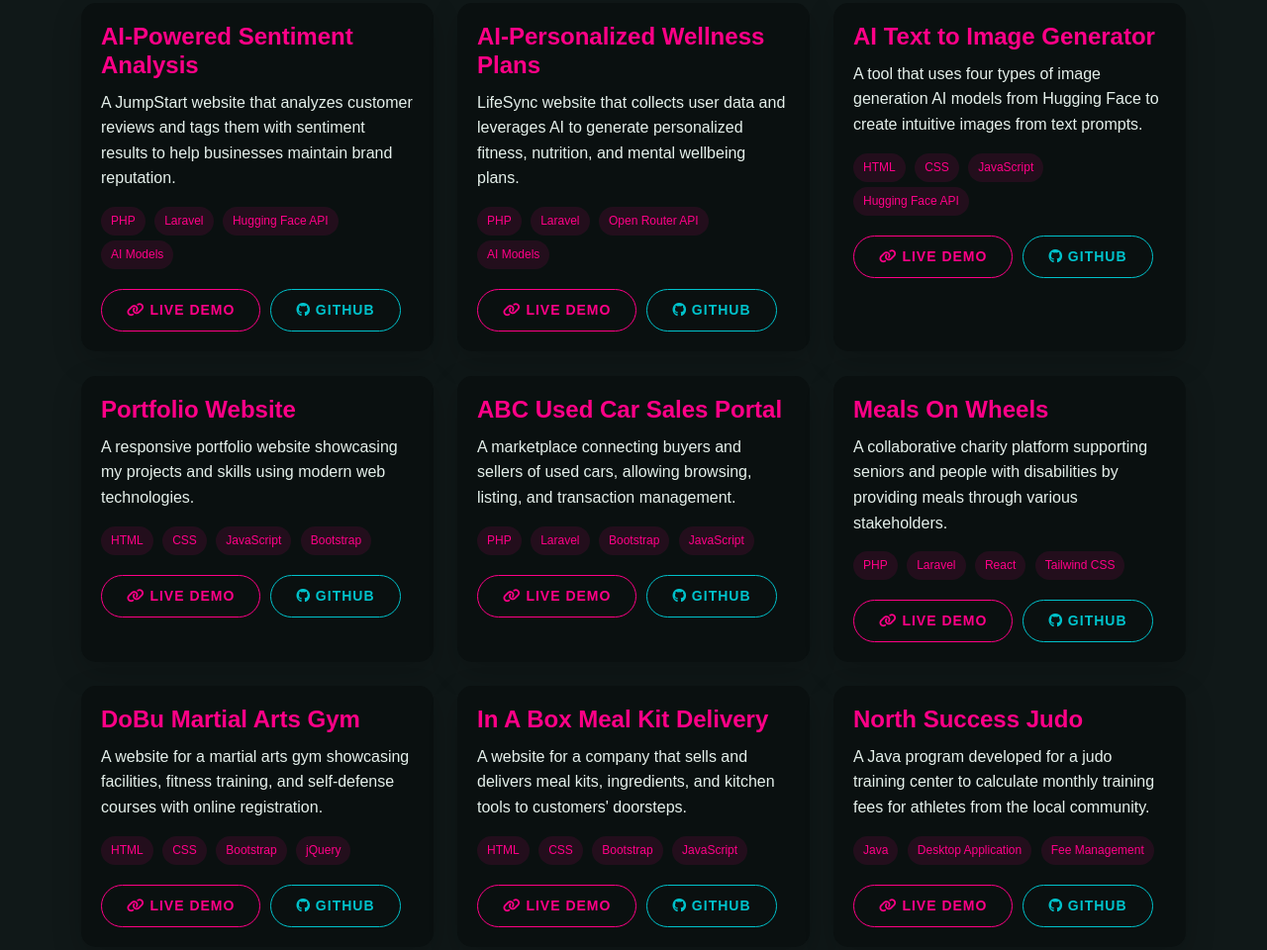
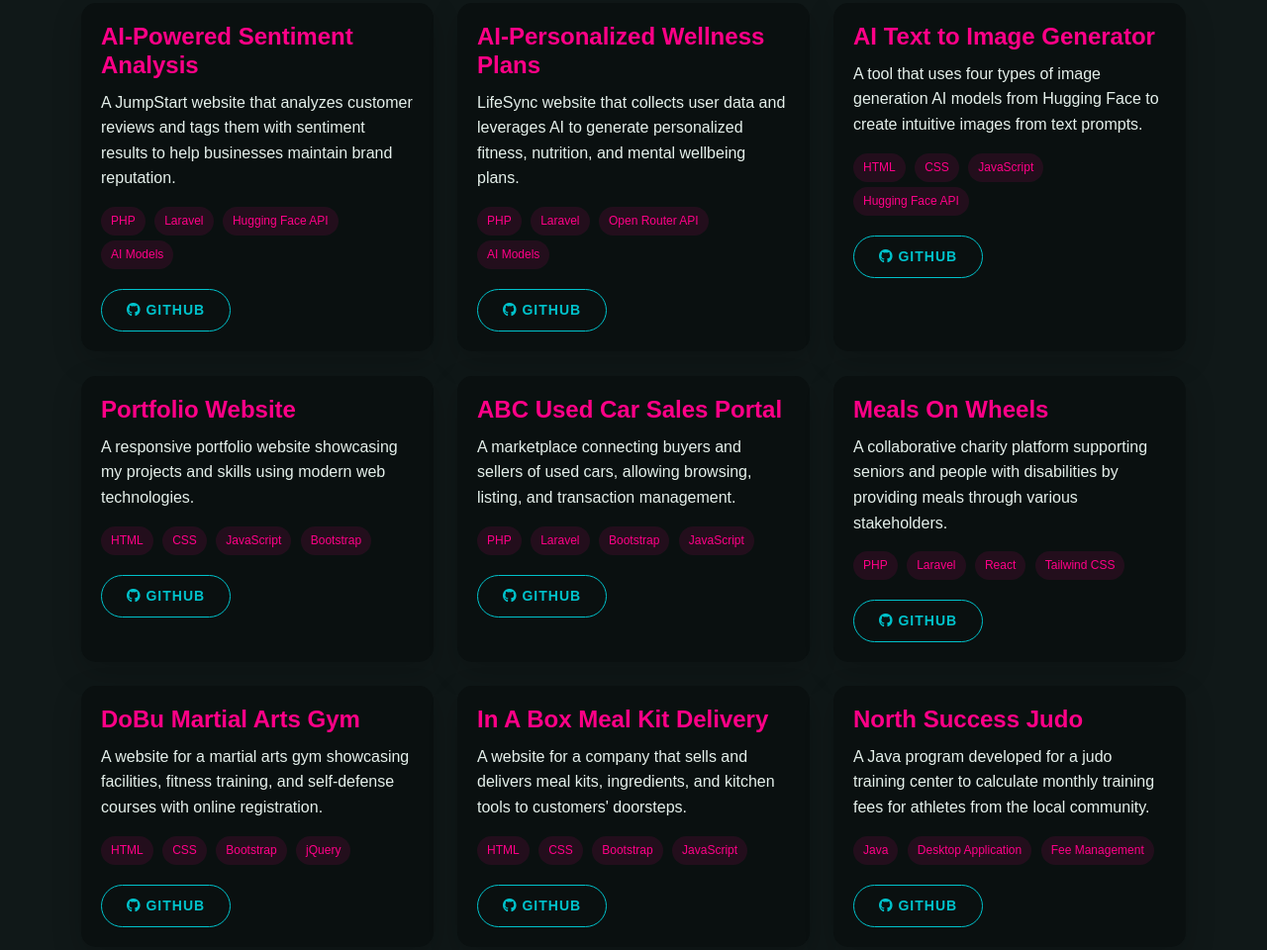
Before and after one commit to Thiri06/my_portfolio, a plain HTML site: page index.html in a window 1280 px wide. Shown: the part 5064-6024 px from the top of the page at 99% size. Drawn offline with nearby package versions, Linux system fonts and the light colour scheme; a web font is replaced by a local one.

Commit message:
Applied Changes

```diff
--- a/index.html
+++ b/index.html
@@ -355,7 +355,7 @@
                                 <span>AI Models</span>
                             </div>
                             <div class="project-links">
-                                <a href="#" class="btn btn-sm btn-outline-primary" target="_blank" rel="noopener noreferrer"><i class="fas fa-link"></i> Live Demo</a>
+                                <!-- <a href="#" class="btn btn-sm btn-outline-primary" target="_blank" rel="noopener noreferrer"><i class="fas fa-link"></i> Live Demo</a> -->
                                 <a href="#" class="btn btn-sm btn-outline-secondary" target="_blank" rel="noopener noreferrer"><i class="fab fa-github"></i> GitHub</a>
                             </div>
                         </div>
@@ -376,7 +376,7 @@
                                 <span>AI Models</span>
                             </div>
                             <div class="project-links">
-                                <a href="#" class="btn btn-sm btn-outline-primary" target="_blank" rel="noopener noreferrer"><i class="fas fa-link"></i> Live Demo</a>
+                                <!-- <a href="#" class="btn btn-sm btn-outline-primary" target="_blank" rel="noopener noreferrer"><i class="fas fa-link"></i> Live Demo</a> -->
                                 <a href="#" class="btn btn-sm btn-outline-secondary" target="_blank" rel="noopener noreferrer"><i class="fab fa-github"></i> GitHub</a>
                             </div>
                         </div>
@@ -397,7 +397,7 @@
                                 <span>Hugging Face API</span>
                             </div>
                             <div class="project-links">
-                                <a href="https://thiri06.github.io/ai_text_to_image_generator/" class="btn btn-sm btn-outline-primary" target="_blank" rel="noopener noreferrer"><i class="fas fa-link"></i> Live Demo</a>
+                                <!-- <a href="https://thiri06.github.io/ai_text_to_image_generator/" class="btn btn-sm btn-outline-primary" target="_blank" rel="noopener noreferrer"><i class="fas fa-link"></i> Live Demo</a> -->
                                 <a href="https://github.com/Thiri06/ai_text_to_image_generator" class="btn btn-sm btn-outline-secondary" target="_blank" rel="noopener noreferrer"><i class="fab fa-github"></i> GitHub</a>
                             </div>
                         </div>
@@ -418,7 +418,7 @@
                                 <span>Bootstrap</span>
                             </div>
                             <div class="project-links">
-                                <a href="#" class="btn btn-sm btn-outline-primary" target="_blank" rel="noopener noreferrer"><i class="fas fa-link"></i> Live Demo</a>
+                                <!-- <a href="#" class="btn btn-sm btn-outline-primary" target="_blank" rel="noopener noreferrer"><i class="fas fa-link"></i> Live Demo</a> -->
                                 <a href="#" class="btn btn-sm btn-outline-secondary" target="_blank" rel="noopener noreferrer"><i class="fab fa-github"></i> GitHub</a>
                             </div>
                         </div>
@@ -439,7 +439,7 @@
                                 <span>JavaScript</span>
                             </div>
                             <div class="project-links">
-                                <a href="#" class="btn btn-sm btn-outline-primary" target="_blank" rel="noopener noreferrer"><i class="fas fa-link"></i> Live Demo</a>
+                                <!-- <a href="#" class="btn btn-sm btn-outline-primary" target="_blank" rel="noopener noreferrer"><i class="fas fa-link"></i> Live Demo</a> -->
                                 <a href="#" class="btn btn-sm btn-outline-secondary" target="_blank" rel="noopener noreferrer"><i class="fab fa-github"></i> GitHub</a>
                             </div>
                         </div>
@@ -460,7 +460,7 @@
                                 <span>Tailwind CSS</span>
                             </div>
                             <div class="project-links">
-                                <a href="#" class="btn btn-sm btn-outline-primary"><i class="fas fa-link"></i> Live Demo</a>
+                                <!-- <a href="#" class="btn btn-sm btn-outline-primary"><i class="fas fa-link"></i> Live Demo</a> -->
                                 <a href="https://github.com/Cosmic-Coders-Labs/meals-on-wheel" class="btn btn-sm btn-outline-secondary" target="_blank" rel="noopener noreferrer"><i class="fab fa-github"></i> GitHub</a>
                             </div>
                         </div>
@@ -481,7 +481,7 @@
                                 <span>jQuery</span>
                             </div>
                             <div class="project-links">
-                                <a href="https://thiri06.github.io/DoBu_MartialArtsGym/index.html" class="btn btn-sm btn-outline-primary" target="_blank" rel="noopener noreferrer"><i class="fas fa-link"></i> Live Demo</a>
+                                <!-- <a href="https://thiri06.github.io/DoBu_MartialArtsGym/index.html" class="btn btn-sm btn-outline-primary" target="_blank" rel="noopener noreferrer"><i class="fas fa-link"></i> Live Demo</a> -->
                                 <a href="https://github.com/Thiri06/DoBu_MartialArtsGym" class="btn btn-sm btn-outline-secondary" target="_blank" rel="noopener noreferrer"><i class="fab fa-github"></i> GitHub</a>
                             </div>
                         </div>
@@ -502,7 +502,7 @@
                                 <span>JavaScript</span>
                             </div>
                             <div class="project-links">
-                                <a href="https://thiri06.github.io/In-A-Box_MealKitDelivery/" class="btn btn-sm btn-outline-primary" target="_blank" rel="noopener noreferrer"><i class="fas fa-link"></i> Live Demo</a>
+                                <!-- <a href="https://thiri06.github.io/In-A-Box_MealKitDelivery/" class="btn btn-sm btn-outline-primary" target="_blank" rel="noopener noreferrer"><i class="fas fa-link"></i> Live Demo</a> -->
                                 <a href="https://github.com/Thiri06/In-A-Box_MealKitDelivery" class="btn btn-sm btn-outline-secondary" target="_blank" rel="noopener noreferrer"><i class="fab fa-github"></i> GitHub</a>
                             </div>
                         </div>
@@ -522,7 +522,7 @@
                                 <span>Fee Management</span>
                             </div>
                             <div class="project-links">
-                                <a href="#" class="btn btn-sm btn-outline-primary" target="_blank" rel="noopener noreferrer"><i class="fas fa-link"></i> Live Demo</a>
+                                <!-- <a href="#" class="btn btn-sm btn-outline-primary" target="_blank" rel="noopener noreferrer"><i class="fas fa-link"></i> Live Demo</a> -->
                                 <a href="#" class="btn btn-sm btn-outline-secondary" target="_blank" rel="noopener noreferrer"><i class="fab fa-github"></i> GitHub</a>
                             </div>
                         </div>
```
